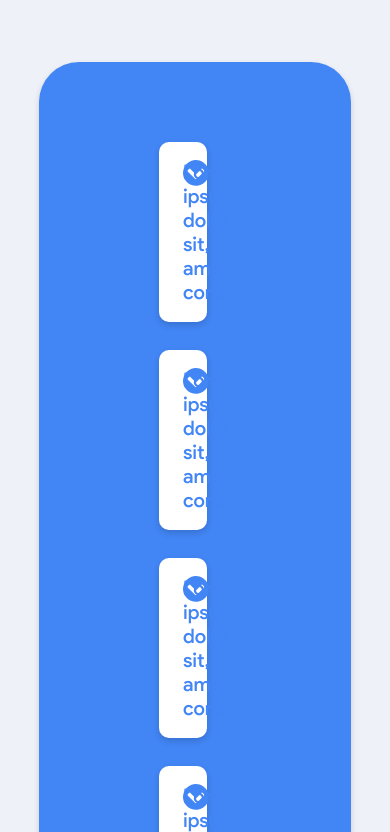
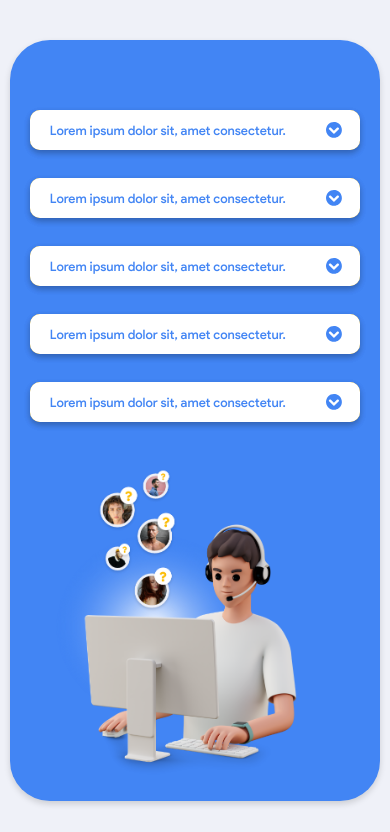
Before and after one commit to cr105ph1nx/google-source-webapp, a plain HTML site: page faq.html in a window 390 px wide. Shown: the part 114-946 px from the top of the page. Drawn offline with Linux system fonts and the light colour scheme.

Commit message:
added image + responsive UI

```diff
--- a/faq.css
+++ b/faq.css
@@ -25,6 +25,8 @@ body {
 .faq {
     width: 100%;
     text-align: center;
+    overflow: hidden;
+    padding: 50px 0;
 }
 
 .faq .title {
@@ -54,12 +56,14 @@ body {
     margin: 0 auto;
     border-radius: 40px;
     box-shadow: 0 3px 6px rgba(0, 0, 0, 0.15);
-    display: flex;
+    position: relative;
+    display: grid;
+    grid-auto-flow: column;
+    grid-auto-columns: 1fr;
 }
 
 .faq .items {
-    width: 50%;
-    padding: 80px 120px;
+    padding: 80px 110px;
 }
 
 .faq .items .container {
@@ -75,16 +79,17 @@ body {
 
 .faq .items .container .item {
     width: 100%;
-    padding: 18px 24px;
+    padding: 16px 24px;
     background-color: #ffffff;
     border-radius: 10px;
     display: flex;
+    align-items: center;
     box-shadow: 0 3px 6px rgba(0, 0, 0, 0.15);
     z-index: 1;
 }
 
 .faq .items .container .item .text {
-    width: 90%;
+    width: 95%;
     font-size: 20px;
     font-family: 'Google Sans Medium', sans-serif;
     text-align: start;
@@ -92,7 +97,7 @@ body {
 }
 
 .faq .items .container .item .icon-btn {
-    width: 10%;
+    width: 5%;
     display: inline-block;
 }
 
@@ -120,15 +125,18 @@ body {
 }
 
 .faq .items .container .item-content .text {
-    width: 90%;
+    width: 95%;
     font-size: 17px;
     font-family: 'Google Sans Medium', sans-serif;
     text-align: start;
     color: #ffffff;
+    padding-right: 10px;
+    display: flex;
+    align-items: center;
 }
 
 .faq .items .container .item-content .icon-btn {
-    width: 10%;
+    width: 5%;
     display: inline-block;
 }
 
@@ -142,3 +150,159 @@ body {
     margin: 0 auto;
     cursor: pointer;
 }
+
+.faq .image {
+    height: 100%;
+    display: flex;
+    justify-content: end;
+    align-items: flex-end;
+}
+
+.faq .image img {
+    height: 108%;
+    position: absolute;
+    bottom: -65px;
+    right: -90px;
+}
+
+@media (max-width: 1800px) {
+    .faq .bg {
+        width: 85%;
+    }
+    .faq .items {
+        padding: 80px 80px;
+    }
+}
+
+@media (max-width: 1600px) {
+    .faq .bg {
+        width: 90%;
+    }
+    .faq .items {
+        padding: 80px 50px;
+    }
+}
+
+@media (max-width: 1400px) {
+    .faq .bg {
+        width: 95%;
+    }
+
+    .faq .items {
+        padding: 80px 40px;
+    }
+    .faq .items .container .item .text {
+        font-size: 18px;
+    }
+}
+
+@media (max-width: 1200px) {
+    .faq .bg {
+        width: 80%;
+        display: flex;
+        flex-direction: column;
+    }
+
+    .faq .items {
+        padding: 80px 80px;
+        padding-bottom: 22px;
+    }
+
+    .faq .image {
+        display: flex;
+        justify-content: center;
+        align-items: center;
+        padding: 24px 0;
+    }
+
+    .faq .image img {
+        position: relative;
+        width: 50%;
+        bottom: unset;
+        right: unset;
+    }
+}
+
+
+@media (max-width: 992px) {
+    .faq .title {
+        font-size: 30px;
+    }
+    .faq .bg {
+        width: 85%;
+    }
+    .faq .items {
+        padding: 80px 60px;
+        padding-bottom: 22px;
+    }
+    .faq .items .container .item {
+        padding: 12px 20px;
+    }
+}
+
+@media (max-width: 768px) {
+    .faq .bg {
+        width: 90%;
+    }
+    .faq .items {
+        padding: 80px 50px;
+        padding-bottom: 22px;
+    }
+    .faq .image img {
+        width: 75%;
+    }
+    .faq .items .container .item .text {
+        font-size: 16px;
+    }
+    .faq .items .container .item-content .text {
+        font-size: 15px;
+    }
+
+    .faq .items .container .item .icon-btn .icon-img {
+        width: 20px;
+        height: 20px;
+    }
+    .faq .items .container .item-content .icon-btn .icon-img {
+        width: 20px;
+        height: 20px;
+    }
+
+}
+
+
+@media (max-width: 576px) {
+    .faq .title {
+        font-size: 20px;
+    }
+    .faq .bg {
+        width: 95%;
+    }
+    .faq .items {
+        padding: 70px 20px;
+        padding-bottom: 22px;
+    }
+
+    .faq .items .container .item .text {
+        font-size: 13px;
+    }
+
+    .faq .items .container .item {
+        padding: 12px 20px;
+    }
+
+    .faq .items .container .item .icon-btn .icon-img {
+        width: 16px;
+        height: 16px;
+    }
+    .faq .items .container .item-content .icon-btn .icon-img {
+        width: 16px;
+        height: 16px;
+    }
+
+    .faq .items .container .item-content .text {
+        font-size: 13px;
+    }
+    .faq .items .container .item-content .content{
+        padding: 14px 20px;
+    }
+}
--- a/faq.html
+++ b/faq.html
@@ -122,7 +122,9 @@
                     </div>
                 </div>
             </div>
-            <div class="image"></div>
+            <div class="image">
+                <img src="./assets/faq-bg-img.png" alt="">
+            </div>
         </div>
     </section>
 </body>
--- a/faq.js
+++ b/faq.js
@@ -2,18 +2,18 @@ const accordionItems = document.querySelectorAll('.faq .items .container')
 
 accordionItems.forEach(item => {
     item.querySelector('.item .icon-img').addEventListener('click', event => {
-        // const activeItem = document.querySelector('.faq .items .active')
-        // if (activeItem && activeItem !== item.querySelector('.item-content')) {
-        //     activeItem.classList.remove('active')
-        //     activeItem.style.maxHeight = '0'
-        // }
+        const activeItem = document.querySelector('.faq .items .active')
+        if (activeItem && activeItem !== item.querySelector('.item-content')) {
+            activeItem.classList.remove('active')
+            activeItem.style.maxHeight = '0'
+        }
 
         if (!item.querySelector('.item-content').classList.contains('active')) {
             item.querySelector('.item-content').classList.add('active')
         }
 
         if (item.querySelector('.item-content').classList.contains('active')) {
-            item.querySelector('.item-content').style.maxHeight = item.querySelector('.item-content').scrollHeight + "px"
+            item.querySelector('.item-content').style.maxHeight = (item.querySelector('.item-content').scrollHeight - 1) + "px"
         } else {
             item.querySelector('.item-content').style.maxHeight = "0"
         }
```
Also changed, not shown: assets/faq-bg-img.png (added).
